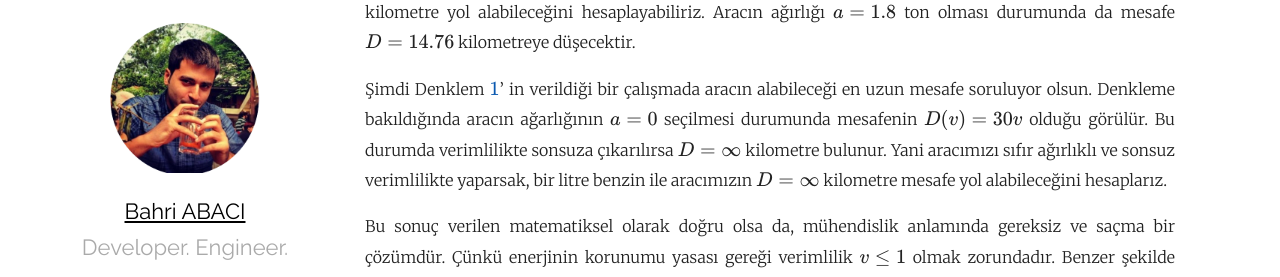
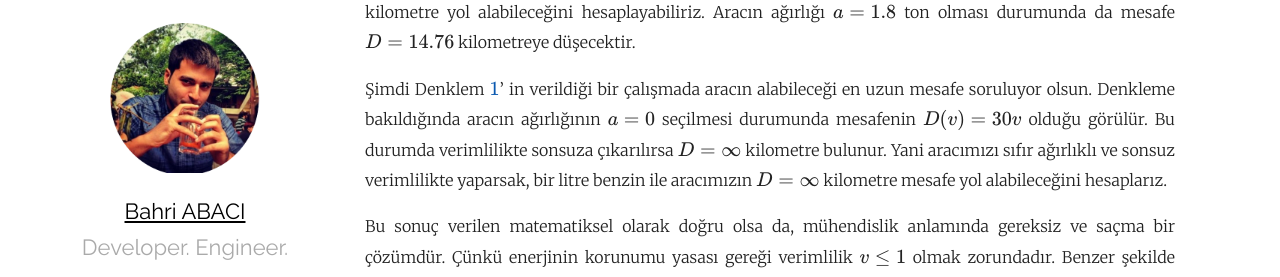
Before and after one commit to cescript/cescript.github.io, a Jekyll site: the page built from _posts/2020-01-13-lagrange-carpanlari-yontemi-lagrange-multipliers.md, in a window 1280 px wide and 900 px high, scrolled down 522 px. Shown: the part 181-458 px from the top of the window. Built offline with Jekyll 4.4.1, drawn with Linux system fonts in a browser that asks for light colours; formulas are drawn with MathJax 3; a script that is not in the unit is left out; comment, search, counter and statistics services are not loaded; some of the changed text lies outside the part shown.

Commit message:
iki adet ufak yazim hatasi duzeltildi

```diff
--- a/_posts/2020-01-13-lagrange-carpanlari-yontemi-lagrange-multipliers.md
+++ b/_posts/2020-01-13-lagrange-carpanlari-yontemi-lagrange-multipliers.md
@@ -20,7 +20,7 @@
 
 Denklem \ref{sampleEQ1} ile verilen eşitlik kullanılarak $a=1.2$ ton bir aracın $v=0.6$ verimlilik ile $D=16.56$ kilometre yol alabileceğini hesaplayabiliriz. Aracın ağırlığı $a=1.8$ ton olması durumunda da mesafe $D=14.76$ kilometreye düşecektir.
 
-Şimdi Denklem \ref{sampleEQ1}' in verildiği bir çalışmada aracın alabileceği en uzun mesafe soruluyor olsun. Denkleme bakıldığında aracın ağarlığının $a=0$ seçilmesi durumunda mesafenin $D(v)=30v$ olduğu görülür. Bu durumda verimlilikte sonsuza çıkarılırsa $D=\infty$ kilometre bulunur. Yani aracımızı sıfır ağırlıklı ve sonsuz verimlilikte yaparsak, bir litre benzin ile aracımızın $D=\infty$ kilometre mesafe yol alabileceğini hesaplarız.
+Şimdi Denklem \ref{sampleEQ1}' in verildiği bir çalışmada aracın alabileceği en uzun mesafe soruluyor olsun. Denkleme bakıldığında aracın ağırlığının $a=0$ seçilmesi durumunda mesafenin $D(v)=30v$ olduğu görülür. Bu durumda verimlilikte sonsuza çıkarılırsa $D=\infty$ kilometre bulunur. Yani aracımızı sıfır ağırlıklı ve sonsuz verimlilikte yaparsak, bir litre benzin ile aracımızın $D=\infty$ kilometre mesafe yol alabileceğini hesaplarız.
 
 Bu sonuç verilen matematiksel olarak doğru olsa da, mühendislik anlamında gereksiz ve saçma bir çözümdür. Çünkü enerjinin korunumu yasası gereği verimlilik $v \leq 1$ olmak zorundadır. Benzer şekilde aracı oluşturan bileşenler düşünüldüğünde ağırlığının $a \ge 0$ olması gerektiği de barizdir. Matematiksel olarak Denklem \ref{sampleEQ1}' in anlamlı bir şekilde çözülebilmesi için $v \leq 1$ ve $a \gt 0$ koşullarının denkleme kısıt (constraint) olarak eklenmesi gerekmektedir. Bu durumda Denklem \ref{sampleEQ1} ifadesinin en büyükleme probleminin aşağıdaki şekilde yazılması gerekmektedir.
 
@@ -83,7 +83,7 @@
 
 Elde edilen üç denklem takımı, birbirinden bağımsız ise, bilinmeyen üç ($x,y,\lambda)$ değişkenin çözülmesi için yeterlidir. Burada belirtilen bağımsızlık ifadesi Lagrange yöntemlerinin kullanılıp kullanılamayacağını belirleyen en önemli koşuldur.
 
-**<span style="color: yellow;">Not:</span> $\lambda$ değişkeninin önünde bulunan işaretin $+$ veya $-$ olması sadece $\lambda$ değişkeninin tanımını değiştireceğinden sonucu etkilemeyecektir. Yazının devamında yazı içeriisnde tutarlı olması adına aradaki işaret $-$ seçilmiştir.**
+**<span style="color: yellow;">Not:</span> $\lambda$ değişkeninin önünde bulunan işaretin $+$ veya $-$ olması sadece $\lambda$ değişkeninin tanımını değiştireceğinden sonucu etkilemeyecektir. Yazının devamında yazı içerisinde tutarlı olması adına aradaki işaret $-$ seçilmiştir.**
 
 Şimdi başka örnek problemler ile yöntemin farklı kısıtlar ile nasıl kullanıldığına bir bakalım.
 
```
